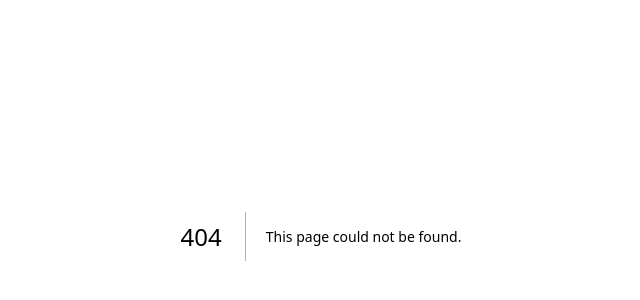
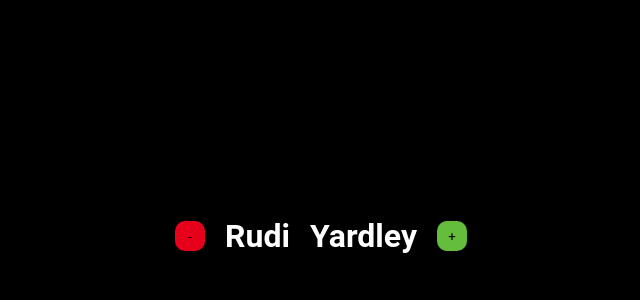
Before and after one commit to iga00257/react-tutorial, a Next.js app: page /special-counter in a window 1280 px wide. Before the commit this address had no page. Shown: the part 164-464 px from the top of the page, without its empty margins (319-959 px from the left). Built offline with nearby package versions, Linux system fonts and the light colour scheme.

Commit message:
feat: add counter practice

```diff
--- a/next.config.mjs
+++ b/next.config.mjs
@@ -4,6 +4,7 @@ const nextConfig = {
   sassOptions: {
     additionalData: '@import "./src/styles/_variables.scss";@import "./src/styles/mixins/mixins.scss";',
   },
+  reactStrictMode: false,
 };
 
 export default nextConfig;
--- /dev/null
+++ b/src/components/pages/SpecialCounter/components/SpecialCounter/index.tsx
@@ -0,0 +1,75 @@
+// write me a counter component for useState tutorial
+import classNames from "classnames/bind"
+import styles from "./style.module.scss"
+const cx = classNames.bind(styles)
+
+
+// 初始化 state 空陣列
+let state: any[] = [];
+// 初始化 setters 空陣列
+let setters: any[] = [];
+
+// 初始化指標值 0
+let cursor = 0;
+
+// 首次渲染
+let firstRun = true;
+
+
+
+function createSetter(cursor: number) {
+    return function setterWithCursor(newVal: any) {
+        state[cursor] = newVal;
+    };
+}
+
+// 實作 useState
+export function useState(initVal: any) {
+    // 只有首次渲染會進入以下程式碼
+    // state push 進 state 的陣列當中
+    // setters push 進 setters 的陣列當中
+    if (firstRun) {
+        state.push(initVal);
+
+        setters.push(createSetter(cursor));
+        // 執行完之後，將首次渲染值改為 false
+        firstRun = cursor < 2;
+    }
+
+    // 透過對應紀錄好的順序，可以取出該 setter 在陣列中的值
+    const setter = setters[cursor];
+
+    // 透過對應紀錄好的順序，可以取出該 state 在陣列中的值
+    const value = state[cursor];
+
+    // 指標值 +1
+    cursor++;
+    // 最後回傳 state 值和 setter 函式
+    return [value, setter];
+}
+
+
+
+const SpecialCounterComponent = (props: any) => {
+    const { handleClick } = props
+    const [firstName, setFirstName] = useState("Rudi"); // 指標值: 0
+    const [lastName, setLastName] = useState("Yardley"); // 指標值: 1
+    return (
+        <div className={cx('counter')}>
+            <button className={cx('counter-value-button', 'minus')} onClick={() => {
+                setFirstName("Richard")
+                console.log('state:', state)
+            }}>-</button>
+            <h1 className={cx('counter-value')}>{firstName}</h1>
+            <h1 className={cx('counter-value')}>{lastName}</h1>
+            <button className={cx('counter-value-button', 'plus')} onClick={() => {
+                setLastName("Fred")
+                console.log('state:', state)
+            }}>+</button>
+        </div>
+
+    )
+}
+
+
+export default SpecialCounterComponent
--- /dev/null
+++ b/src/components/pages/SpecialCounter/components/SpecialCounter/style.module.scss
@@ -0,0 +1,45 @@
+.counter {
+    display: flex;
+    justify-content: center;
+    align-items: center;
+    height: 100vh;
+    font-size: 2rem;
+    font-weight: bold;
+    color: #fff;
+    background-color: #000;
+    gap: 20px;
+
+    .btn {
+        margin: 0 10px;
+        padding: 10px 20px;
+        font-size: 1.5rem;
+        font-weight: bold;
+        color: #fff;
+        background-color: #000;
+        border: none;
+        border-radius: 5px;
+        cursor: pointer;
+
+        &:hover {
+            background-color: #fff;
+            color: #000;
+        }
+    }
+
+    &-value {
+        &-button {
+            background-color: $white;
+            width: 30px;
+            height: 30px;
+            border-radius: 10px;
+
+            &.plus {
+                background-color: $green-check;
+            }
+
+            &.minus {
+                background-color: $red-error;
+            }
+        }
+    }
+}
--- /dev/null
+++ b/src/components/pages/SpecialCounter/index.tsx
@@ -0,0 +1,21 @@
+// write me a counter component for useState tutorial
+import classNames from "classnames/bind"
+import styles from "./style.module.scss"
+import { useState } from "react"
+import SpecialCounterComponent from "./components/SpecialCounter"
+const cx = classNames.bind(styles)
+
+
+
+const SpecialCounterComponentWrapper = () => {
+    const [rerenderTrigger, setRerenderTrigger] = useState(false)
+    return (
+        <div className={cx('counter')}>
+            <SpecialCounterComponent handleClick={() => setRerenderTrigger(!rerenderTrigger)} />
+        </div>
+
+    )
+}
+
+
+export default SpecialCounterComponentWrapper
--- /dev/null
+++ b/src/components/pages/SpecialCounter/style.module.scss
@@ -0,0 +1,45 @@
+.counter {
+    display: flex;
+    justify-content: center;
+    align-items: center;
+    height: 100vh;
+    font-size: 2rem;
+    font-weight: bold;
+    color: #fff;
+    background-color: #000;
+    gap: 20px;
+
+    .btn {
+        margin: 0 10px;
+        padding: 10px 20px;
+        font-size: 1.5rem;
+        font-weight: bold;
+        color: #fff;
+        background-color: #000;
+        border: none;
+        border-radius: 5px;
+        cursor: pointer;
+
+        &:hover {
+            background-color: #fff;
+            color: #000;
+        }
+    }
+
+    &-value {
+        &-button {
+            background-color: $white;
+            width: 30px;
+            height: 30px;
+            border-radius: 10px;
+
+            &.plus {
+                background-color: $green-check;
+            }
+
+            &.minus {
+                background-color: $red-error;
+            }
+        }
+    }
+}
--- /dev/null
+++ b/src/components/pages/counter/style.module.scss
@@ -0,0 +1,45 @@
+.counter {
+    display: flex;
+    justify-content: center;
+    align-items: center;
+    height: 100vh;
+    font-size: 2rem;
+    font-weight: bold;
+    color: #fff;
+    background-color: #000;
+    gap: 20px;
+
+    .btn {
+        margin: 0 10px;
+        padding: 10px 20px;
+        font-size: 1.5rem;
+        font-weight: bold;
+        color: #fff;
+        background-color: #000;
+        border: none;
+        border-radius: 5px;
+        cursor: pointer;
+
+        &:hover {
+            background-color: #fff;
+            color: #000;
+        }
+    }
+
+    &-value {
+        &-button {
+            background-color: $white;
+            width: 30px;
+            height: 30px;
+            border-radius: 10px;
+
+            &.plus {
+                background-color: $green-check;
+            }
+
+            &.minus {
+                background-color: $red-error;
+            }
+        }
+    }
+}
--- a/src/pages/index.tsx
+++ b/src/pages/index.tsx
@@ -11,7 +11,6 @@ const inter = Inter({ subsets: ["latin"] });
 
 export default function Home() {
   const router = useRouter();
-  console.log("router:",router)
   return (
     <>
       <Head>
@@ -22,7 +21,7 @@ export default function Home() {
       </Head>
       <div className={cx('index')}>
         index page
-
+        <div onClick={() => router.push('/counter')} className={cx('index-navigation')}>go to Counter</div>
         <div onClick={() => router.push('/todolist')} className={cx('index-navigation')}>go to todolist</div>
       </div>
     </>
--- /dev/null
+++ b/src/pages/special-counter/index.tsx
@@ -0,0 +1,16 @@
+import dynamic from "next/dynamic";
+// import SpecialCounterComponent from "@/components/pages/SpecialCounter";
+
+const SpecialCounterComponent = dynamic(
+    () => import("@/components/pages/SpecialCounter"),
+    { ssr: false }
+);
+
+const SpecialCounter = () => {
+    return (
+        <div>
+            <SpecialCounterComponent />
+        </div>
+    );
+};
+export default SpecialCounter;
```
Also changed, not shown: src/components/pages/counter/index.tsx (added, +21 -0 lines), src/pages/counter/index.tsx (added, +10 -0 lines), src/pages/style.module.scss (+5 -2 lines).
